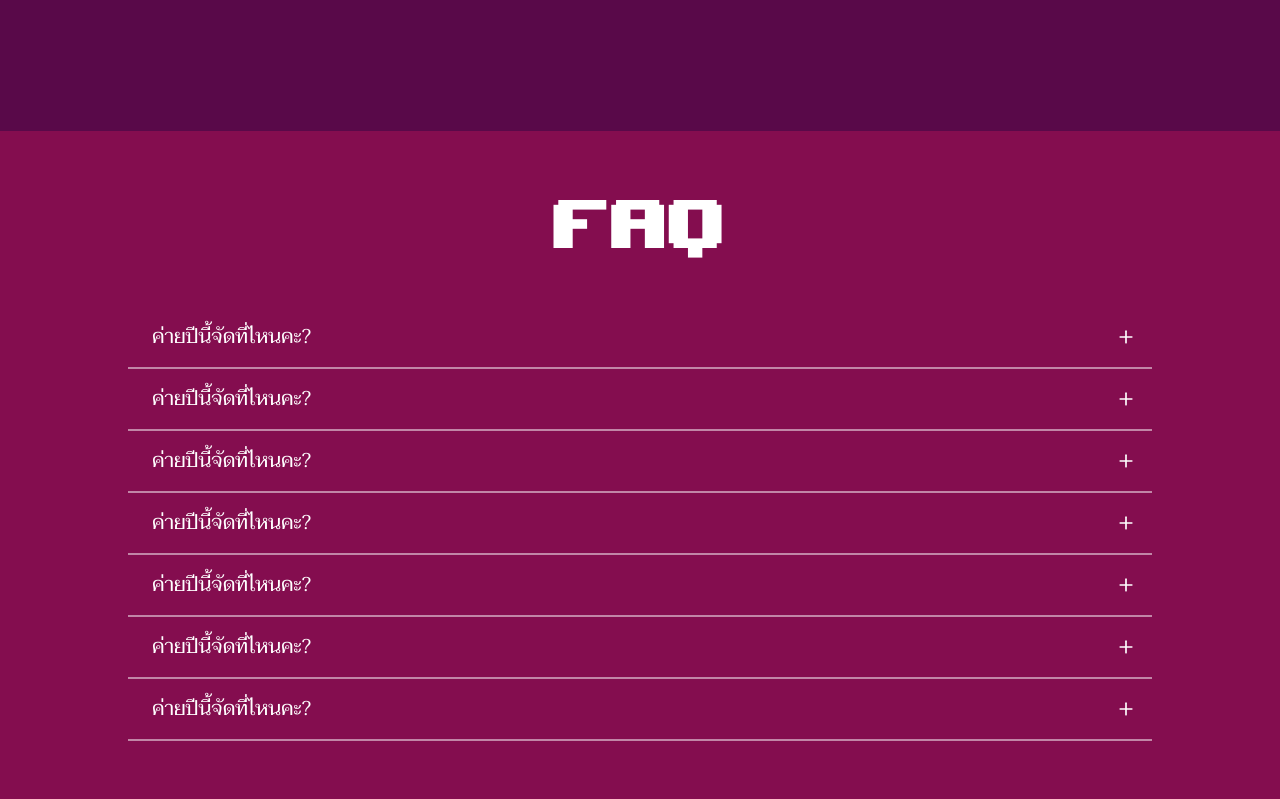
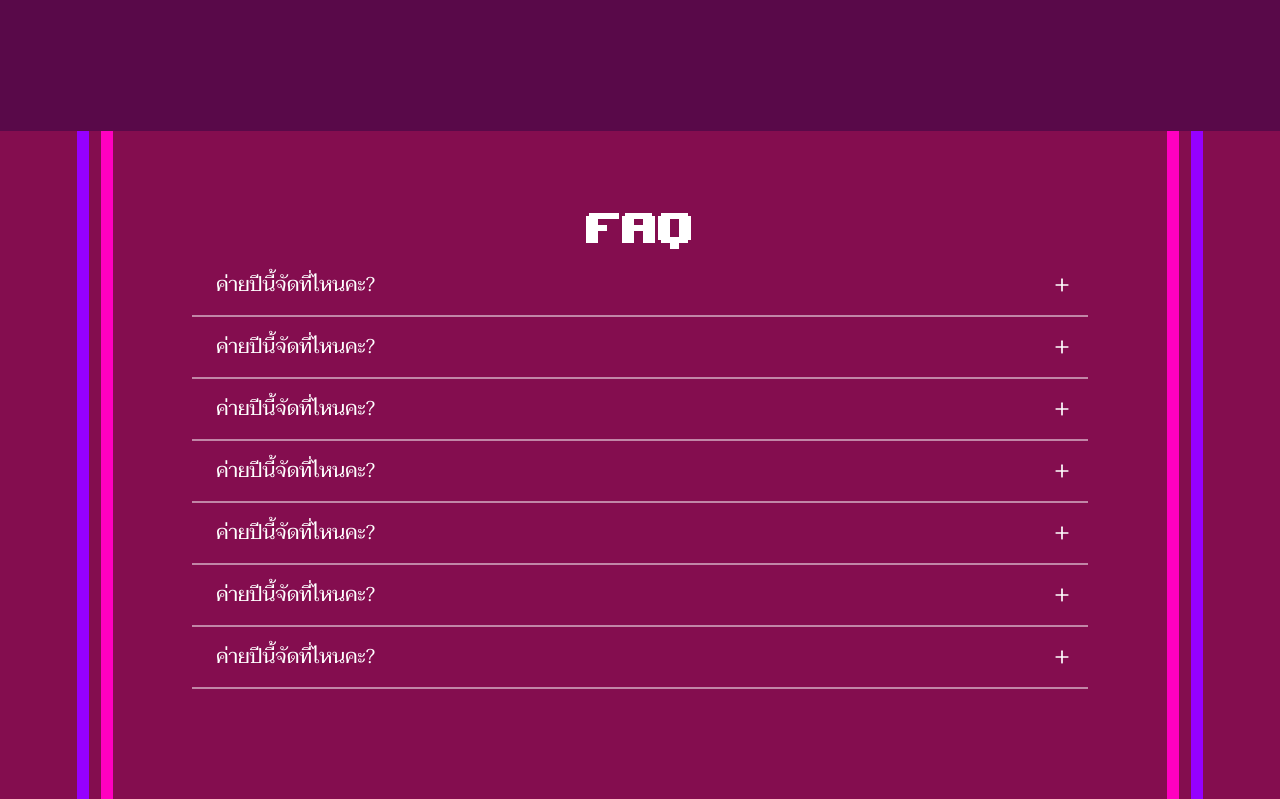
Before and after one commit to cpe-kmutt-student/comcamp33, a Next.js app: page /home in a window 1280 px wide. Shown: the part 3701-4500 px from the top of the page. Built offline with nearby package versions, Linux system fonts and the light colour scheme.

Commit message:
feat: bg in faqs

```diff
--- a/src/components/homepage/faq/index.js
+++ b/src/components/homepage/faq/index.js
@@ -15,32 +15,41 @@ const Faqs = () => {
   };
 
   return (
-    <>
-      <div className="mim-w-full  pb-10 ralative">
-        <section className="text-white py-4 lg:py-10 flex justify-center text-center font-pixel text-2xl sm:text-3xl md:text-6xl lg:text-8xl cursor-default">
+
+    <div className="mim-w-full relative h-full">
+      <section className="text-white pt-16 flex justify-center text-center font-pixel text-4xl sm:text-5xl md:text-5xl lg:text-6xl cursor-default">
         FAQ
       </section>
-        <div className="container mx-auto ">
+      <div className="w-[70%] z-10 mx-auto">
         {Data.map((item, index) => {
           return (
-              <Fragment key={index}>
-                <div className="text-white flex flex-row justify-between items-center cursor-pointer hover:bg-pink-600/50 transition-all duration-300 ease-linear border-white/50 border-b-2 text-xl" onClick={() => toggle(index)} key={index}>
-                  <div className="pl-6 pr-4" >{item.question}</div>
-                  <span className=" py-5 px-4 cursor-pointer">{clicked === index ? <FiMinus /> : <FiPlus />}</span>
+            <Fragment key={index} className="z-10">
+              <div className="text-white flex flex-row justify-between items-center cursor-pointer hover:bg-pink-600/50 transition-all duration-300 ease-linear border-white/50 border-b-2 text-xl z-10" onClick={() => toggle(index)} key={index}>
+                <div className="pl-6 pr-4 z-10" >{item.question}</div>
+                <span className=" py-5 px-4 z-10 cursor-pointer">{clicked === index ? <FiMinus /> : <FiPlus />}</span>
               </div>
 
               {clicked === index ? (
-                  <div className="">
-                    <div className="text-white p-4 pl-6 bg-rose-600/40 text-xl ">{item.answer}</div>
+                <div className="z-10">
+                  <div className="text-white p-4 pl-6 bg-rose-600/40 text-xl z-10">{item.answer}</div>
                 </div>
               ) : null}
             </Fragment>
           )
         })}
       </div>
+      <div className="absolute w-screen h-full top-0 flex justify-between z-0 md:px-[6vw] sm:px-[4vw] lg:px-[6vw] px-[3vw]">
+        <div className="flex space-x-3">
+          <div className="h-full w-3 bg-[#9600FF] hidden sm:block md:block lg:block" />
+          <div className="h-full w-3 bg-[#FF00C0]" />
+        </div>
+        <div className="flex space-x-3">
+          <div className="h-full w-3 bg-[#FF00C0] hidden sm:block md:block lg:block" />
+          <div className="h-full w-3 bg-[#9600FF]" />
+        </div>
+      </div>
+    </div>
 
-      </div>
-    </>
   );
 };
 
```
Lines whose indentation alone changed are shown as unchanged.
